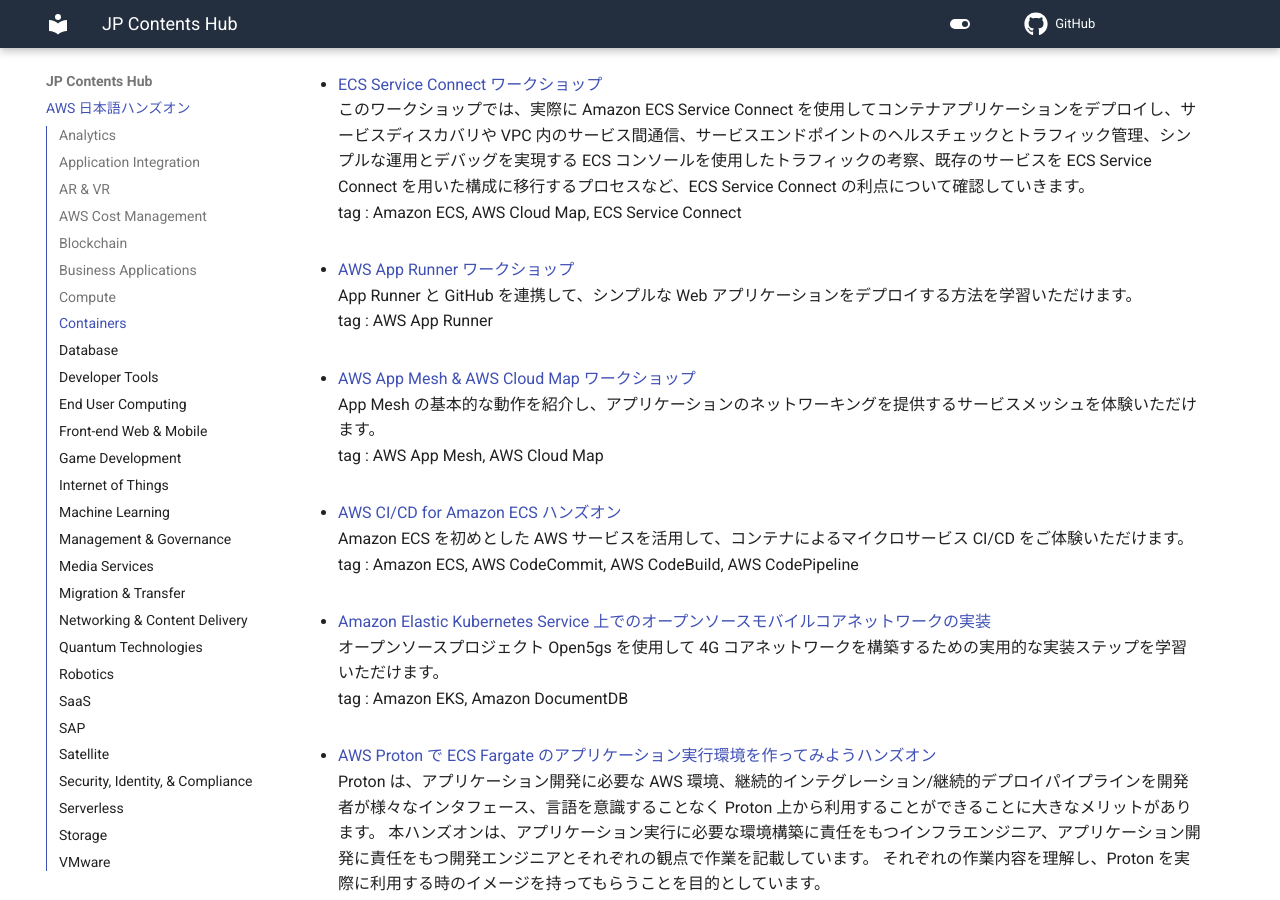
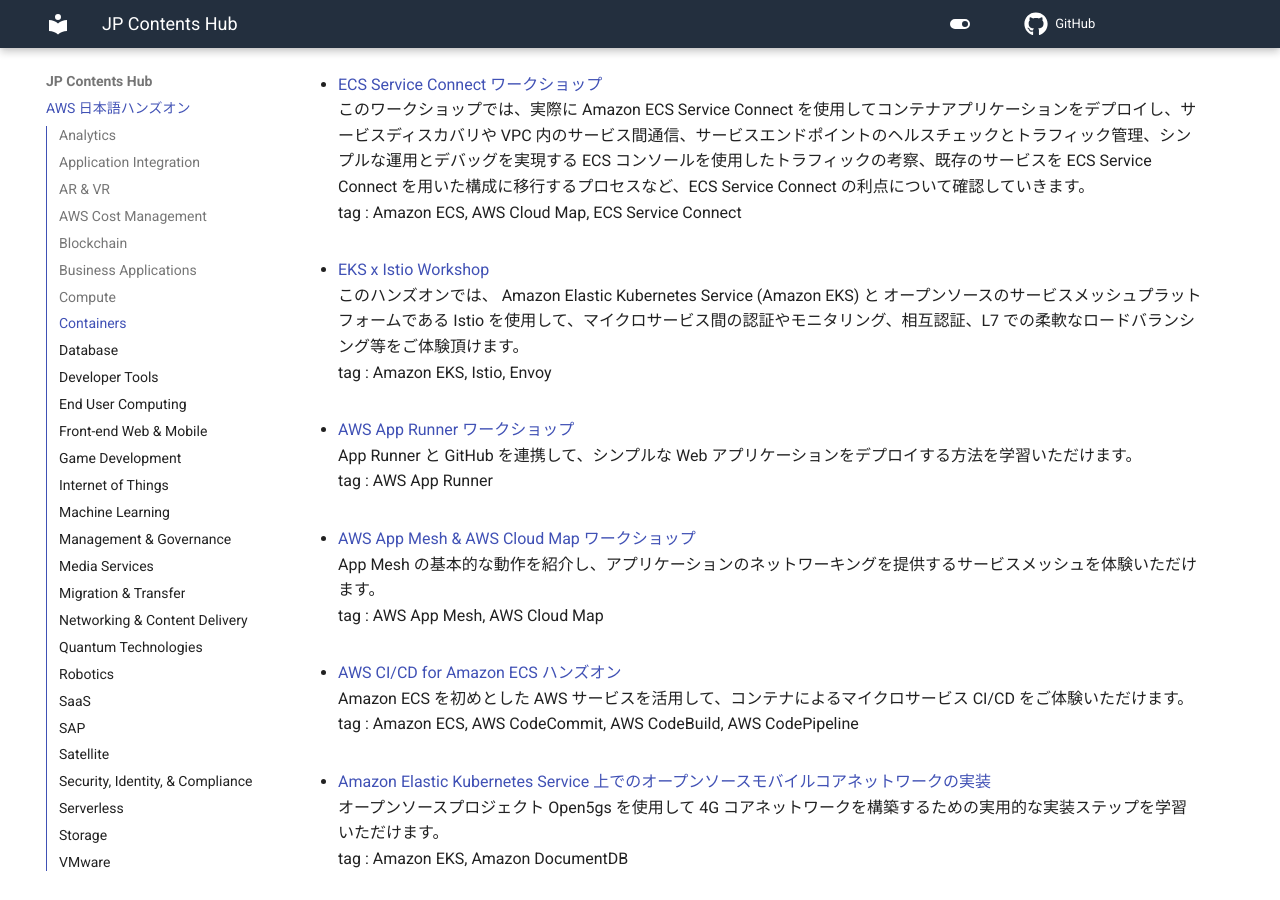
Before and after one commit to aws-samples/jp-contents-hub, an MkDocs documentation site: the page built from content/index.md, in a window 1280 px wide and 900 px high, scrolled down 9708 px. Built offline with MkDocs 1.6.1 and Material for MkDocs 9.7.7, drawn with Linux system fonts in a browser that asks for light colours; comment, search, counter and statistics services are not loaded.

Commit message:
add: 新規ハンズオンコンテンツ追加

```diff
--- a/content/index.md
+++ b/content/index.md
@@ -256,6 +256,10 @@
 - <a href="https://catalog.workshops.aws/ecs-service-connect/ja-JP" target="_blank" onclick="sendClickCount()" onauxclick="sendClickCount()">ECS Service Connect ワークショップ</a>
 このワークショップでは、実際に Amazon ECS Service Connect を使用してコンテナアプリケーションをデプロイし、サービスディスカバリや VPC 内のサービス間通信、サービスエンドポイントのヘルスチェックとトラフィック管理、シンプルな運用とデバッグを実現する ECS コンソールを使用したトラフィックの考察、既存のサービスを ECS Service Connect を用いた構成に移行するプロセスなど、ECS Service Connect の利点について確認していきます。
 tag : Amazon ECS, AWS Cloud Map, ECS Service Connect
+
+- <a href="https://catalog.us-east-1.prod.workshops.aws/workshops/a0193a6a-70c1-45e2-91e2-879852adb0d0/ja-JP" target="_blank" onclick="sendClickCount()" onauxclick="sendClickCount()">EKS x Istio Workshop</a>
+このハンズオンでは、 Amazon Elastic Kubernetes Service (Amazon EKS) と オープンソースのサービスメッシュプラットフォームである Istio を使用して、マイクロサービス間の認証やモニタリング、相互認証、L7 での柔軟なロードバランシング等をご体験頂けます。
+tag : Amazon EKS, Istio, Envoy
 
 - <a href="https://github.com/harunobukameda/AWS-App-Runner/blob/main/AWS%20App%20Runner%20%E3%83%AF%E3%83%BC%E3%82%AF%E3%82%B7%E3%83%A7%E3%83%83%E3%83%97.pdf" target="_blank" onclick="sendClickCount()" onauxclick="sendClickCount()">AWS App Runner ワークショップ</a>
 App Runner と GitHub を連携して、シンプルな Web アプリケーションをデプロイする方法を学習いただけます。
```
Also changed, not shown: README.md (+5 -0 lines).
